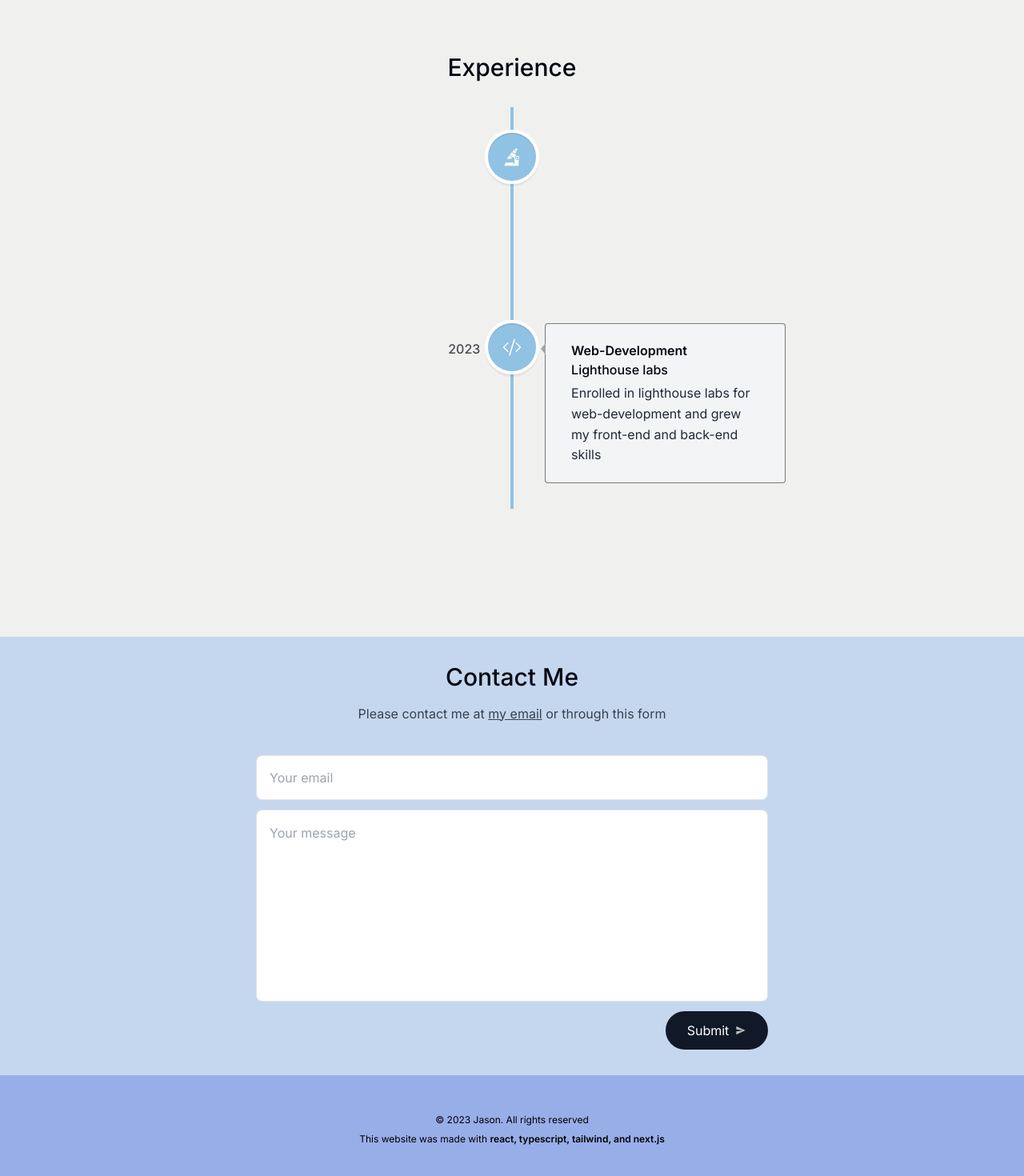
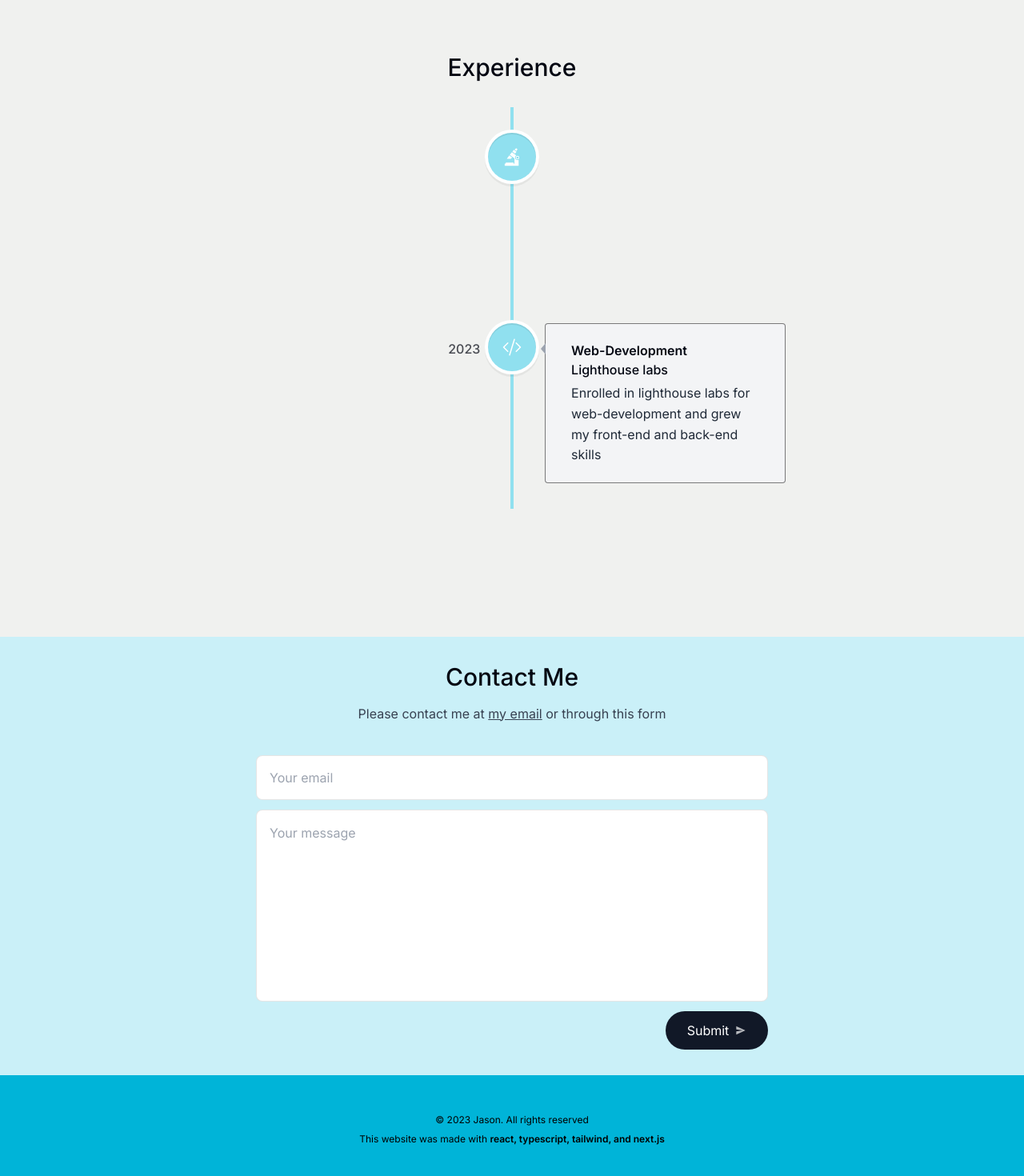
Before and after one commit to JasonMac123/NewPortfolio, a Next.js app: page / in a window 1280 px wide. Shown: the part 3073-4543 px from the top of the page at 80% size. Built offline with nearby package versions, Linux system fonts and the light colour scheme.

Commit message:
Changes color theme to compliment each other in blue theme

```diff
--- a/app/globals.css
+++ b/app/globals.css
@@ -3,7 +3,7 @@
 @tailwind utilities;
 
 html {
-  --line-color: #90c2e4;
+  --line-color: #90e0ef;
 }
 
 .dateTimeline {
--- a/components/Sections/Contact.tsx
+++ b/components/Sections/Contact.tsx
@@ -17,7 +17,7 @@ const Contact = () => {
     <motion.section
       id="contact"
       ref={ref}
-      className="bg-[#c5d7ee] w-full py-8 px-12 scroll-mt-28 text-center"
+      className="bg-[#CAF0F8] w-full py-8 px-12 scroll-mt-28 text-center"
       initial={{
         opacity: 0,
       }}
--- a/components/Sections/Experience.tsx
+++ b/components/Sections/Experience.tsx
@@ -65,7 +65,7 @@ const Experience = () => {
               dateClassName="dateTimeline"
               icon={<item.icon />}
               iconStyle={{
-                background: "rgb(144, 194, 228)",
+                background: "rgb(144, 224, 239)",
                 color: "white",
                 fontSize: "1.5rem",
               }}
--- a/components/Sections/Footer.tsx
+++ b/components/Sections/Footer.tsx
@@ -1,6 +1,6 @@
 const Footer = () => {
   return (
-    <footer className="bg-[#98aee9] py-12 px-4 text-center text-black">
+    <footer className="bg-[#00B4D8] py-12 px-4 text-center text-black">
       <small className="mb-2 block text-xs">
         &copy; 2023 Jason. All rights reserved
       </small>
```
